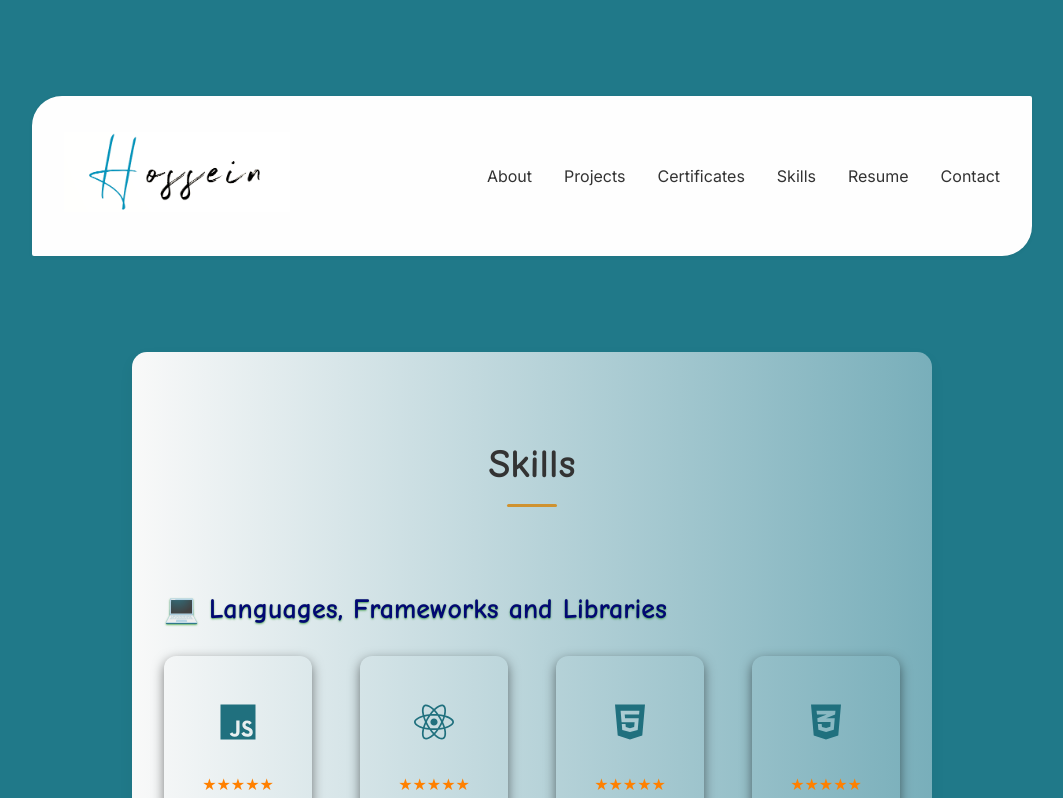
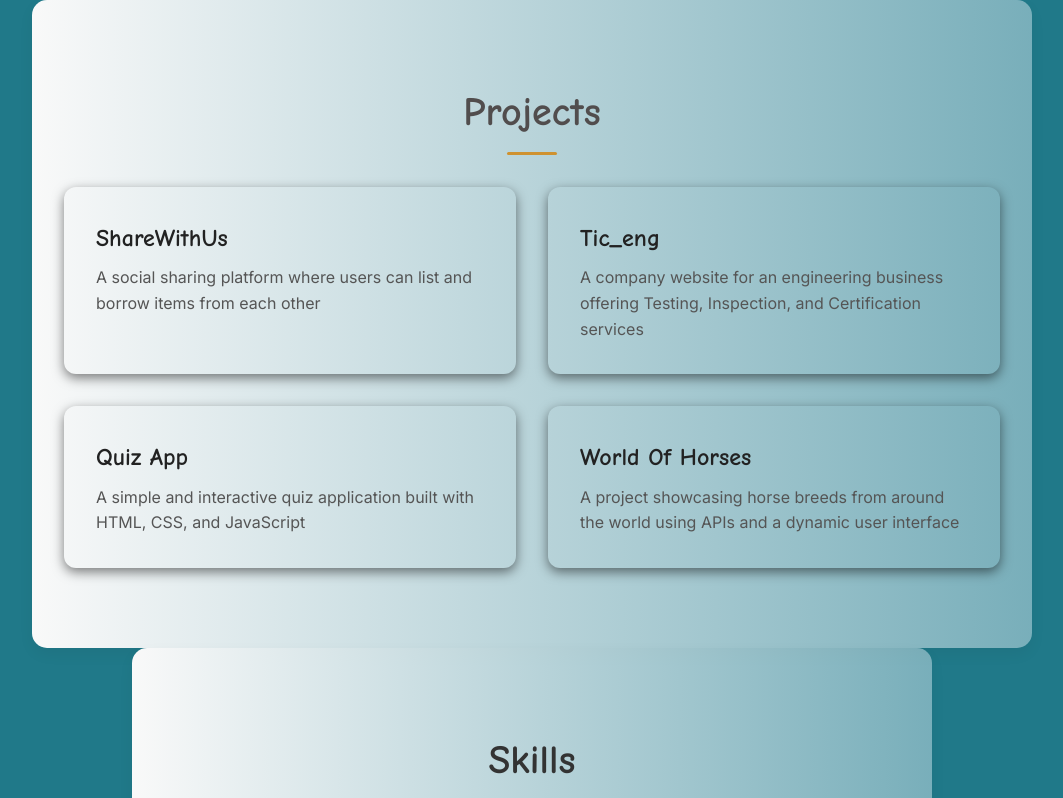
Before and after one commit to Hossein-Kelisa/Hossein-Kelisa-Portfolio, a React (Vite) app: page /services in a window 1280 px wide. Shown: the top 798 px of the page, without its empty margins (108-1171 px from the left). Built offline with nearby package versions, Linux system fonts and the light colour scheme; a web font is replaced by a local one.

Commit message:
updte structures

```diff
--- a/src/Pages/ServicesPage.jsx
+++ b/src/Pages/ServicesPage.jsx
@@ -1,8 +1,8 @@
-import Navbar from "../components/Navbar";
 import Resume from "../components/Resume";
 import Contact from "../components/Contact";
 import Footer from "../components/Footer";
 import Skills from "../components/Skills";
+import Projects from "../components/Projects";
 import RequirementForm from "../components/RequirementForm";
 import Proposal from "../components/Proposal";
 import ScrollTop from "../components/ScrollTop";
@@ -10,9 +10,9 @@ import ScrollTop from "../components/ScrollTop";
 const HomePage = () => {
   return (
     <>
-      <Navbar />
       <main>
         <ScrollTop />
+        <Projects />
         <Skills />
         <RequirementForm />
         <Proposal />
```
